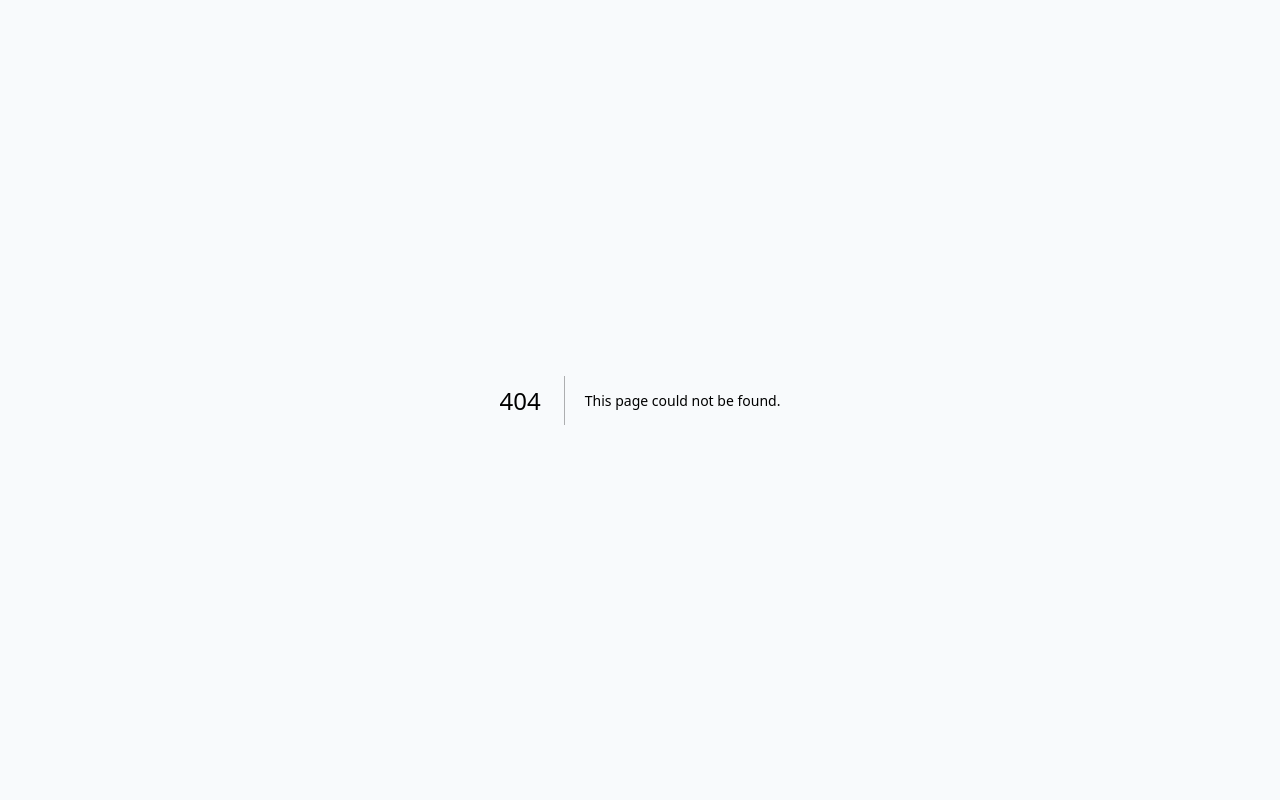
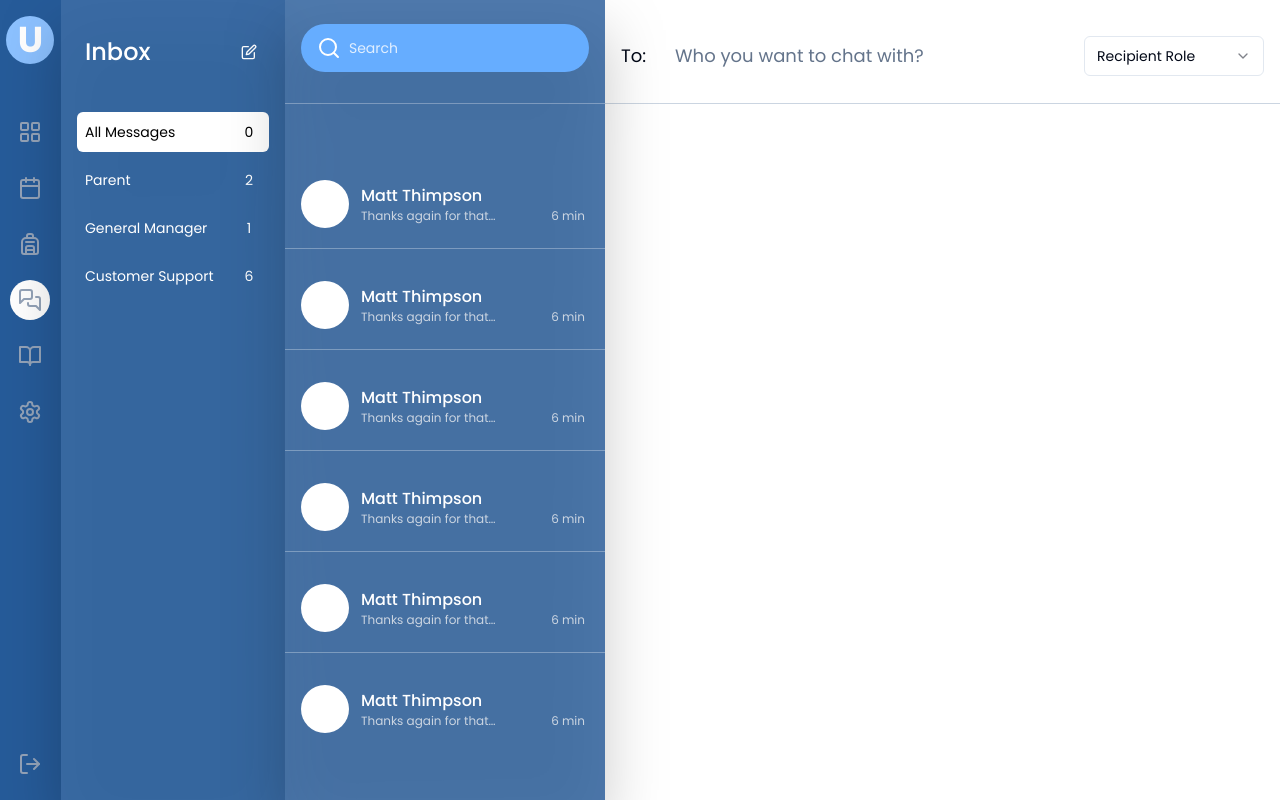
Before and after one commit to DaeSaints/DeployTest, a Next.js app: page /messages/new in a window 1280 px wide. Before the commit this address had no page. Built offline with nearby package versions, Linux system fonts and the light colour scheme.

Commit message:
new chat and single chat UI

```diff
--- /dev/null
+++ b/app/(pages)/(tabs)/messages/[recipientId]/loading.tsx
@@ -0,0 +1,7 @@
+import React from "react";
+
+const loading = () => {
+  return <div>loading</div>;
+};
+
+export default loading;
--- /dev/null
+++ b/app/(pages)/(tabs)/messages/[recipientId]/page.tsx
@@ -0,0 +1,13 @@
+import MessagesComponent from "@/components/pages/messages/messages-component";
+import { PageProps } from "@/lib/interface/page-props.interface";
+import React from "react";
+
+const page = ({ params, searchParams }: PageProps) => {
+  return (
+    <>
+      <MessagesComponent />
+    </>
+  );
+};
+
+export default page;
--- /dev/null
+++ b/app/(pages)/(tabs)/messages/new/page.tsx
@@ -0,0 +1,13 @@
+import NewMessagesBox from "@/components/pages/messages/new-messages-box";
+import { PageProps } from "@/lib/interface/page-props.interface";
+import React from "react";
+
+const page = ({}: PageProps) => {
+  return (
+    <>
+      <NewMessagesBox />
+    </>
+  );
+};
+
+export default page;
--- a/app/(pages)/(tabs)/messages/page.tsx
+++ b/app/(pages)/(tabs)/messages/page.tsx
@@ -1,4 +1,4 @@
-import MessagesComponent from "@/components/pages/messages/messages-component";
+import NewMessagesComponent from "@/components/pages/messages/new-messages-component";
 import { Loader2 } from "lucide-react";
 import React, { Suspense } from "react";
 
@@ -12,7 +12,7 @@
           </div>
         }
       >
-        <MessagesComponent />
+        <NewMessagesComponent />
       </Suspense>
     </>
   );
--- a/components/global/NavButtons.tsx
+++ b/components/global/NavButtons.tsx
@@ -25,8 +25,10 @@
   ];
   return (
     <div className="flex flex-col items-center justify-center gap-4">
-      <div className="flex items-center justify-center w-12 h-12 p-1 text-4xl font-bold text-white rounded-full bg-main-300">
-        U
+      <div className="w-full h-20">
+        <div className="flex items-center justify-center w-12 h-12 p-1 text-4xl font-bold text-white rounded-full bg-main-300">
+          U
+        </div>
       </div>
       {NavLinks.map((nav) => {
         const isActive =
--- a/components/pages/messages/messages-tabs.tsx
+++ b/components/pages/messages/messages-tabs.tsx
@@ -2,6 +2,7 @@
 import React, { useState } from "react";
 import { Button } from "@/components/ui/button";
 import { PenBox } from "lucide-react";
+import { useRouter } from "next/navigation";
 
 type Tabs = "All Messages" | "Parent" | "General Manager" | "Customer Support";
 type TabMessagesType = { label: Tabs; value: number };
@@ -14,6 +15,7 @@
     { label: "General Manager", value: 1 },
     { label: "Customer Support", value: 6 },
   ];
+  const router = useRouter();
   return (
     <article className="flex flex-col w-[14rem] py-2 bg-main-700/90 drop-shadow-[0_30px_30px_rgba(0,0,0,0.25)] ">
       <header className="flex items-center justify-between w-full h-24 px-6 pt-4 pb-6">
@@ -21,6 +23,9 @@
         <Button
           variant={"ghost"}
           className="w-6 h-6 p-1 text-white rounded-full"
+          onClick={() => {
+            router.push("/messages/new");
+          }}
         >
           <PenBox className="w-full h-full" />
         </Button>
--- /dev/null
+++ b/components/pages/messages/new-messages-box.tsx
@@ -0,0 +1,105 @@
+"use client";
+import React, { useState } from "react";
+
+// UI
+import { Input } from "@/components/ui/input";
+import { Loader2 } from "lucide-react";
+import {
+  Select,
+  SelectContent,
+  SelectItem,
+  SelectTrigger,
+  SelectValue,
+} from "@/components/ui/select";
+
+const NewMessagesBox = () => {
+  const [openSearchOptions, setOpenSearchOptions] = useState<boolean>(false);
+  const [value, setValue] = useState<string>("");
+  const [selectedRole, setSelectedRole] = useState<string>("");
+
+  //   TEMPS
+  const isLoading = false;
+  const data: any[] = [];
+  const ACCESSABLE_ROLES = [
+    "Teacher",
+    "Parent",
+    "General Manager",
+    "Customer Support",
+  ];
+  return (
+    <section className="flex flex-col items-start justify-start flex-1 w-full h-full bg-white">
+      <header className="flex items-center justify-start w-full h-24 gap-2 p-4 mt-2 border-b border-slate-300">
+        <span className="mr-2 text-lg">To: </span>
+        <div className="relative w-full">
+          <Input
+            variant={"transparent"}
+            className="text-lg bg-transparent border-transparent"
+            value={value}
+            placeholder="Who you want to chat with?"
+            onChange={(e) => setValue(e.target.value)}
+            onClick={() => {
+              setOpenSearchOptions((prev) => !prev);
+            }}
+          />
+          {openSearchOptions && (
+            <ul className="absolute left-0 flex flex-col w-full max-w-sm text-base bg-white border rounded-lg shadow-sm top-full">
+              {isLoading ? (
+                <li className="flex items-center justify-center w-full px-4 py-2">
+                  <Loader2 className="w-5 h-5 animate-spin" />
+                </li>
+              ) : (
+                <>
+                  {data && data.length > 0 ? (
+                    <>
+                      {data.map((res) => {
+                        return (
+                          <li
+                            className="flex items-center justify-between w-full px-4 py-2 cursor-pointer hover:bg-slate-200"
+                            key={res._id}
+                            onClick={() => {
+                              setValue(res.email);
+                              //   getChat(res._id as string, res);
+                              setOpenSearchOptions(false);
+                            }}
+                          >
+                            <span className="text-sm">{res.email}</span>
+                            <span className="text-xs text-right capitalize text-slate-400">
+                              {/* {(!isParent(res) && res.role) || "Parent"} */}
+                            </span>
+                          </li>
+                        );
+                      })}
+                    </>
+                  ) : (
+                    <li className="w-full p-2 text-center">
+                      No results with that email
+                    </li>
+                  )}
+                </>
+              )}
+            </ul>
+          )}
+        </div>
+        <div className="">
+          <Select onValueChange={(e) => setSelectedRole(e)}>
+            <SelectTrigger className="w-[180px]">
+              <SelectValue placeholder="Recipient Role" />
+            </SelectTrigger>
+            <SelectContent>
+              {ACCESSABLE_ROLES.map((role) => {
+                return (
+                  <SelectItem key={role} value={role}>
+                    {role}
+                  </SelectItem>
+                );
+              })}
+            </SelectContent>
+          </Select>
+        </div>
+      </header>
+      <main className="flex-1 w-full"></main>
+    </section>
+  );
+};
+
+export default NewMessagesBox;
--- /dev/null
+++ b/components/pages/messages/new-messages-component.tsx
@@ -0,0 +1,16 @@
+import React from "react";
+import Chat from "@/public/svg/chat.svg";
+import Image from "next/image";
+
+const NewMessagesComponent = () => {
+  return (
+    <section className="flex flex-col items-center justify-center flex-1 w-full h-full gap-10 py-2 bg-white">
+      <div className="text-4xl font-bold cursor-default text-main-500">
+        No Chat Selected
+      </div>
+      <Image src={Chat} alt="chat" width={300}/>
+    </section>
+  );
+};
+
+export default NewMessagesComponent;
--- /dev/null
+++ b/components/ui/select.tsx
@@ -0,0 +1,121 @@
+"use client"
+
+import * as React from "react"
+import * as SelectPrimitive from "@radix-ui/react-select"
+import { Check, ChevronDown } from "lucide-react"
+
+import { cn } from "@/lib/utils"
+
+const Select = SelectPrimitive.Root
+
+const SelectGroup = SelectPrimitive.Group
+
+const SelectValue = SelectPrimitive.Value
+
+const SelectTrigger = React.forwardRef<
+  React.ElementRef<typeof SelectPrimitive.Trigger>,
+  React.ComponentPropsWithoutRef<typeof SelectPrimitive.Trigger>
+>(({ className, children, ...props }, ref) => (
+  <SelectPrimitive.Trigger
+    ref={ref}
+    className={cn(
+      "flex h-10 w-full items-center justify-between rounded-md border border-input bg-background px-3 py-2 text-sm ring-offset-background placeholder:text-muted-foreground focus:outline-none focus:ring-2 focus:ring-ring focus:ring-offset-2 disabled:cursor-not-allowed disabled:opacity-50",
+      className
+    )}
+    {...props}
+  >
+    {children}
+    <SelectPrimitive.Icon asChild>
+      <ChevronDown className="h-4 w-4 opacity-50" />
+    </SelectPrimitive.Icon>
+  </SelectPrimitive.Trigger>
+))
+SelectTrigger.displayName = SelectPrimitive.Trigger.displayName
+
+const SelectContent = React.forwardRef<
+  React.ElementRef<typeof SelectPrimitive.Content>,
+  React.ComponentPropsWithoutRef<typeof SelectPrimitive.Content>
+>(({ className, children, position = "popper", ...props }, ref) => (
+  <SelectPrimitive.Portal>
+    <SelectPrimitive.Content
+      ref={ref}
+      className={cn(
+        "relative z-50 min-w-[8rem] overflow-hidden rounded-md border bg-popover text-popover-foreground shadow-md data-[state=open]:animate-in data-[state=closed]:animate-out data-[state=closed]:fade-out-0 data-[state=open]:fade-in-0 data-[state=closed]:zoom-out-95 data-[state=open]:zoom-in-95 data-[side=bottom]:slide-in-from-top-2 data-[side=left]:slide-in-from-right-2 data-[side=right]:slide-in-from-left-2 data-[side=top]:slide-in-from-bottom-2",
+        position === "popper" &&
+          "data-[side=bottom]:translate-y-1 data-[side=left]:-translate-x-1 data-[side=right]:translate-x-1 data-[side=top]:-translate-y-1",
+        className
+      )}
+      position={position}
+      {...props}
+    >
+      <SelectPrimitive.Viewport
+        className={cn(
+          "p-1",
+          position === "popper" &&
+            "h-[var(--radix-select-trigger-height)] w-full min-w-[var(--radix-select-trigger-width)]"
+        )}
+      >
+        {children}
+      </SelectPrimitive.Viewport>
+    </SelectPrimitive.Content>
+  </SelectPrimitive.Portal>
+))
+SelectContent.displayName = SelectPrimitive.Content.displayName
+
+const SelectLabel = React.forwardRef<
+  React.ElementRef<typeof SelectPrimitive.Label>,
+  React.ComponentPropsWithoutRef<typeof SelectPrimitive.Label>
+>(({ className, ...props }, ref) => (
+  <SelectPrimitive.Label
+    ref={ref}
+    className={cn("py-1.5 pl-8 pr-2 text-sm font-semibold", className)}
+    {...props}
+  />
+))
+SelectLabel.displayName = SelectPrimitive.Label.displayName
+
+const SelectItem = React.forwardRef<
+  React.ElementRef<typeof SelectPrimitive.Item>,
+  React.ComponentPropsWithoutRef<typeof SelectPrimitive.Item>
+>(({ className, children, ...props }, ref) => (
+  <SelectPrimitive.Item
+    ref={ref}
+    className={cn(
+      "relative flex w-full cursor-default select-none items-center rounded-sm py-1.5 pl-8 pr-2 text-sm outline-none focus:bg-accent focus:text-accent-foreground data-[disabled]:pointer-events-none data-[disabled]:opacity-50",
+      className
+    )}
+    {...props}
+  >
+    <span className="absolute left-2 flex h-3.5 w-3.5 items-center justify-center">
+      <SelectPrimitive.ItemIndicator>
+        <Check className="h-4 w-4" />
+      </SelectPrimitive.ItemIndicator>
+    </span>
+
+    <SelectPrimitive.ItemText>{children}</SelectPrimitive.ItemText>
+  </SelectPrimitive.Item>
+))
+SelectItem.displayName = SelectPrimitive.Item.displayName
+
+const SelectSeparator = React.forwardRef<
+  React.ElementRef<typeof SelectPrimitive.Separator>,
+  React.ComponentPropsWithoutRef<typeof SelectPrimitive.Separator>
+>(({ className, ...props }, ref) => (
+  <SelectPrimitive.Separator
+    ref={ref}
+    className={cn("-mx-1 my-1 h-px bg-muted", className)}
+    {...props}
+  />
+))
+SelectSeparator.displayName = SelectPrimitive.Separator.displayName
+
+export {
+  Select,
+  SelectGroup,
+  SelectValue,
+  SelectTrigger,
+  SelectContent,
+  SelectLabel,
+  SelectItem,
+  SelectSeparator,
+}
--- /dev/null
+++ b/lib/interface/page-props.interface.ts
@@ -0,0 +1,4 @@
+export interface PageProps {
+  params: { recipientId: string };
+  searchParams: { [key: string]: string | string[] | undefined };
+}
--- a/package.json
+++ b/package.json
@@ -12,6 +12,7 @@
     "@hookform/resolvers": "^3.3.2",
     "@radix-ui/react-label": "^2.0.2",
     "@radix-ui/react-scroll-area": "^1.0.5",
+    "@radix-ui/react-select": "^2.0.0",
     "@radix-ui/react-slot": "^1.0.2",
     "@radix-ui/react-tooltip": "^1.0.7",
     "bcryptjs": "^2.4.3",
```
Also changed, not shown: public/svg/chat.svg (added), 1 other file (tests, documents, lock files or other folders).
